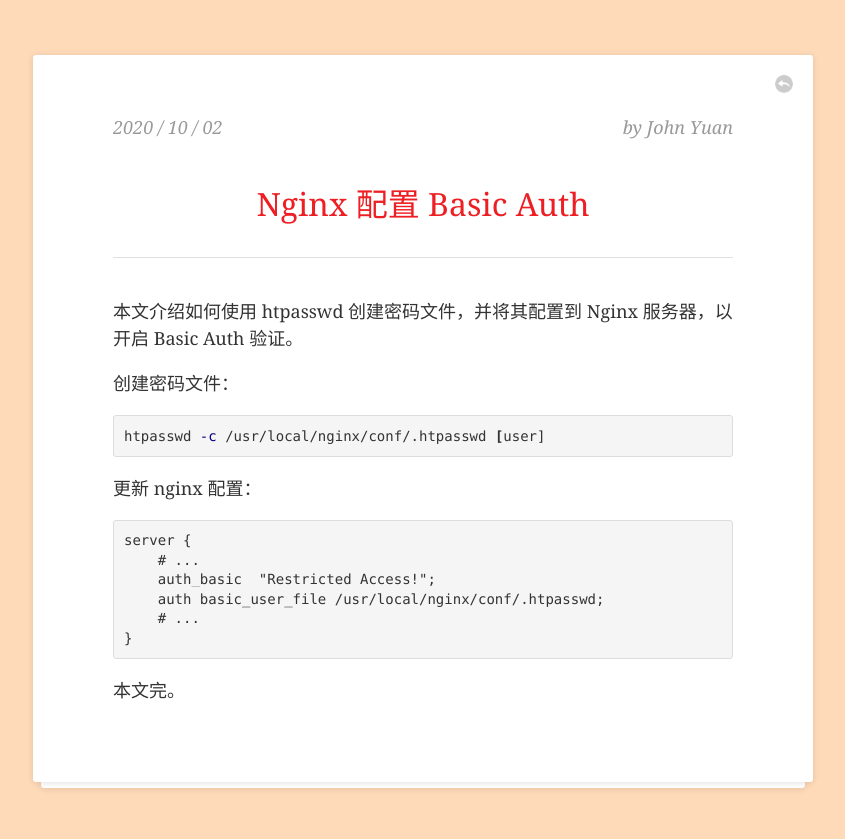
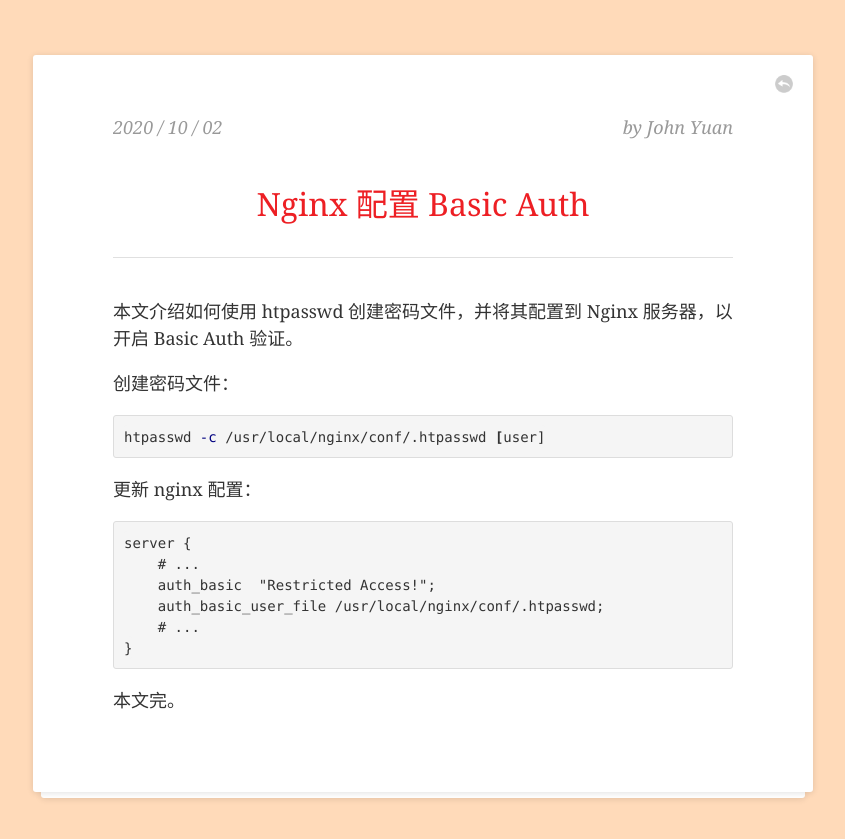
Before and after one commit to john-yuan/blog, a Jekyll site: the page built from _posts/2020-10-02-nginx-basic-auth.md, in a window 1280 px wide. Shown: the top 839 px of the page, without its empty margins (217-1062 px from the left). Built offline with Jekyll 4.4.1, drawn with Linux system fonts in a browser that asks for light colours.

Commit message:
fix: update line-hight of pre

```diff
--- a/_sass/_post-view.scss
+++ b/_sass/_post-view.scss
@@ -51,7 +51,7 @@
         background: #f5f5f5;
         overflow-x: auto;
         border: 1px solid #ddd;
-        line-height: 140%;
+        line-height: 1.5;
         code {
             padding-left: 0;
             padding-right: 0;
```
